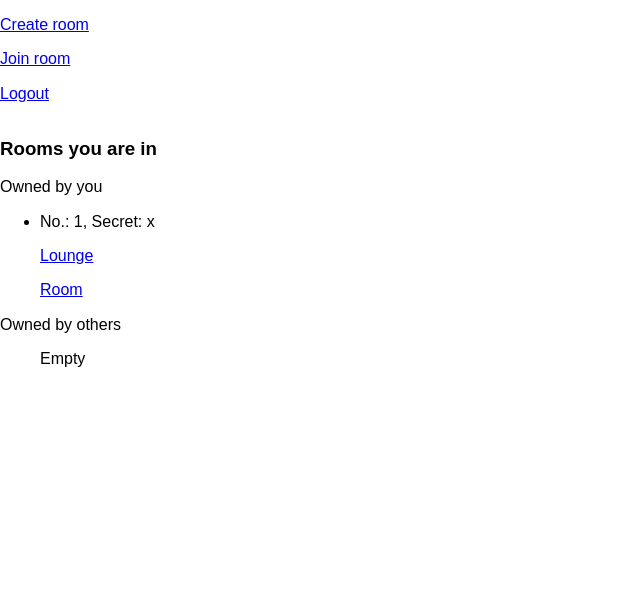
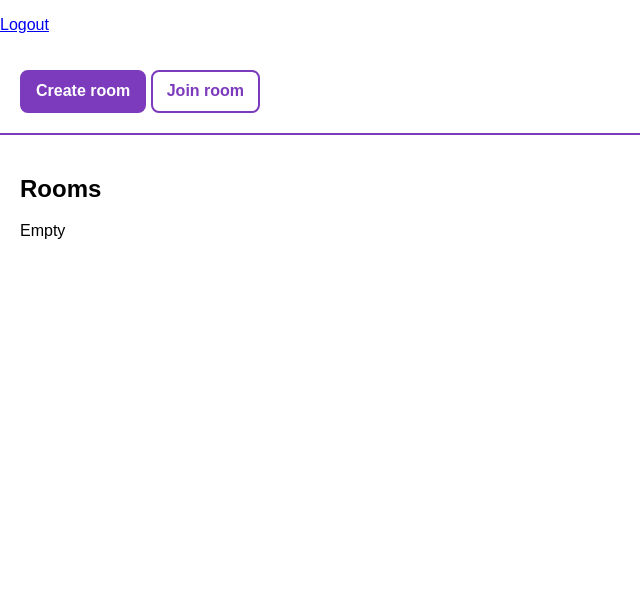
Before and after one commit to judahsemi/chat-room-app, a Flask app: page /dashboard/ in a window 1280 px wide. Shown: the top 608 px of the page, without its empty margins (0-640 px from the left). Run offline with Flask 2, Linux system fonts and the light colour scheme; a user stored in the database is signed in; tables that the repository leaves empty hold one stand-in row (values such as "Sample post").

Commit message:
Implement a proper frontend in multiple webpages

```diff
--- /dev/null
+++ b/static/styles/dashboard.css
@@ -0,0 +1,119 @@
+
+
+
+.up, .down {
+  padding: 20px;
+}
+
+.up {
+  border-bottom: 2.5px solid #7c3abc;
+}
+
+.up button {
+  padding: 10px 14px;
+  background-color: #7c3abc;
+  color: #ffffff;
+  border: 2.5px solid #7c3abc;
+
+  border-radius: 8px;
+  font-weight: bold;
+}
+
+.up .up-btn-inverse {
+  padding: 10px 14px;
+  background-color: #ffffff;
+  color: #7c3abc;
+  border: 2.5px solid #7c3abc;
+
+  border-radius: 8px;
+}
+
+.up button:hover {
+  background-color: #af69ef;
+  color: #ffffff;
+  border: 2.5px solid #af69ef;
+}
+
+.room-itemlist {
+  list-style: none;
+  margin: 0px;
+  padding: 0px;
+}
+
+.room-item {
+  padding: 10px;
+  border: 2px solid #7c3abc;
+}
+
+.room-item:hover {
+  background: lightblue;
+}
+
+.room-item + .room-item {
+  margin-top: 20px;
+}
+
+.room-item a {
+  text-decoration: none;
+}
+
+.room-card {
+  display: flex;
+  flex-direction: row;
+  /*justify-content: none;*/
+  /*align-content: none;*/
+
+  position: relative;
+}
+
+.room-card-left {
+  flex: 1 1 auto;
+
+  display: flex;
+  flex-direction: column;
+  justify-content: center;
+  align-content: stretch;
+}
+
+.room-topic {
+  font-size: 16px;
+  color: #0c0c0c;
+
+  text-transform: capitalize;
+  font-weight: bold;
+}
+
+.room-lastlog {
+  font-size: 12px;
+  color: gray;
+  margin-top: 4px;
+}
+
+.room-card-right {
+  flex: 0 1 auto;
+
+  display: flex;
+  flex-direction: column;
+  justify-content: center;
+  align-content: stretch;
+
+  margin-left: 4px;
+}
+
+.room-lastlogdate {
+  font-size: 12px;
+  color: gray;
+}
+
+.card-tag {
+  position: absolute;
+  top: -20px;
+  right: 0px;
+
+  font-size: 10px;
+  border: 1.5px solid #af69ef;
+  background-color: none;
+  border-radius: 64px;
+
+  padding: 6px 8px;
+}
--- a/templates/user/dashboard.html
+++ b/templates/user/dashboard.html
@@ -4,6 +4,7 @@
 
 
 {% block styles %}
+<link rel="stylesheet" type="text/css" href="{{ url_for('static', filename='styles/dashboard.css') }}">
 {% endblock %}
 
 
@@ -22,41 +23,37 @@
 
 {% block main %}
 <section>
-  <p><a href="{{ url_for('room_bp.create_room') }}">Create room</a></p>
-  <p><a href="{{ url_for('room_bp.join_room') }}">Join room</a></p>
   <p><a href="{{ url_for('room_bp.logout') }}">Logout</a></p>
 </section>
 
-<section>
-  <h3>Rooms you are in</h3>
+<section class="up">
+  <a href="{{ url_for('room_bp.create_room') }}"><button>Create room</button></a>
+  <a href="{{ url_for('room_bp.join_room') }}"><button class="up-btn-inverse">Join room</button></a>
+</section>
 
-  <p>Owned by you</p>
-  <ul>
-    {% if owned_rooms %}
-    {% for room in owned_rooms %}
-    <li>
-      <div>
-        <p>No.: {{ room.number }}, Secret: {{ room.secret }}</p>
-        <p><a href="{{ url_for('room_bp.lounge', room=room) }}">Lounge</a></p>
-        <p><a href="{{ url_for('room_bp.room', room=room) }}">Room</a></p>
-      </div>
-    </li>
-    {% endfor %}
-    {% else %}
-    <p>Empty</p>
-    {% endif %}
-  </ul>
+<section class="down">
+  <h2>Rooms</h2>
 
-  <p>Owned by others</p>
-  <ul>
-    {% if other_rooms %}
-    {% for room in other_rooms %}
-    <li>
-      <div>
-        <p>No.: {{ room.number }}, Secret: {{ room.secret }}</p>
-        <p><a href="{{ url_for('room_bp.lounge', room=room) }}">Lounge</a></p>
-        <p><a href="{{ url_for('room_bp.room', room=room) }}">Room</a></p>
-      </div>
+  <ul class="room-itemlist">
+    {% if joined_rooms %}
+    {% for room in joined_rooms %}
+    <li class="room-item">
+      <a href="{{ url_for('room_bp.room', room=room) }}">
+        <div class="room-card">
+          <div class="room-card-left">
+            <span class="room-topic">{{ room.topic }}</span>
+            <span class="room-lastlog">{{ room.logs.all()[-1].info }}</span>
+          </div>
+          <div class="room-card-right">
+            <!-- <span class="room-number">RM {{ room.number }}</span> -->
+            <span class="room-lastlogdate">{{ room.logs.all()[-1].logged_at.strftime("%b %d") }}</span>
+          </div>
+
+          {% if room.admin == current_user %}
+          <button class="card-tag">admin</button>
+          {% endif %}
+        </div>
+      </a>
     </li>
     {% endfor %}
     {% else %}
```
Also changed, not shown: static/styles/form.css (added, +89 -0 lines), static/styles/lounge.css (added, +25 -0 lines), templates/room/create.html (+4 -3 lines), templates/room/join.html (+4 -3 lines), templates/room/lounge.html (+9 -6 lines), templates/user/login.html (+5 -4 lines), templates/user/register.html (+5 -4 lines).
